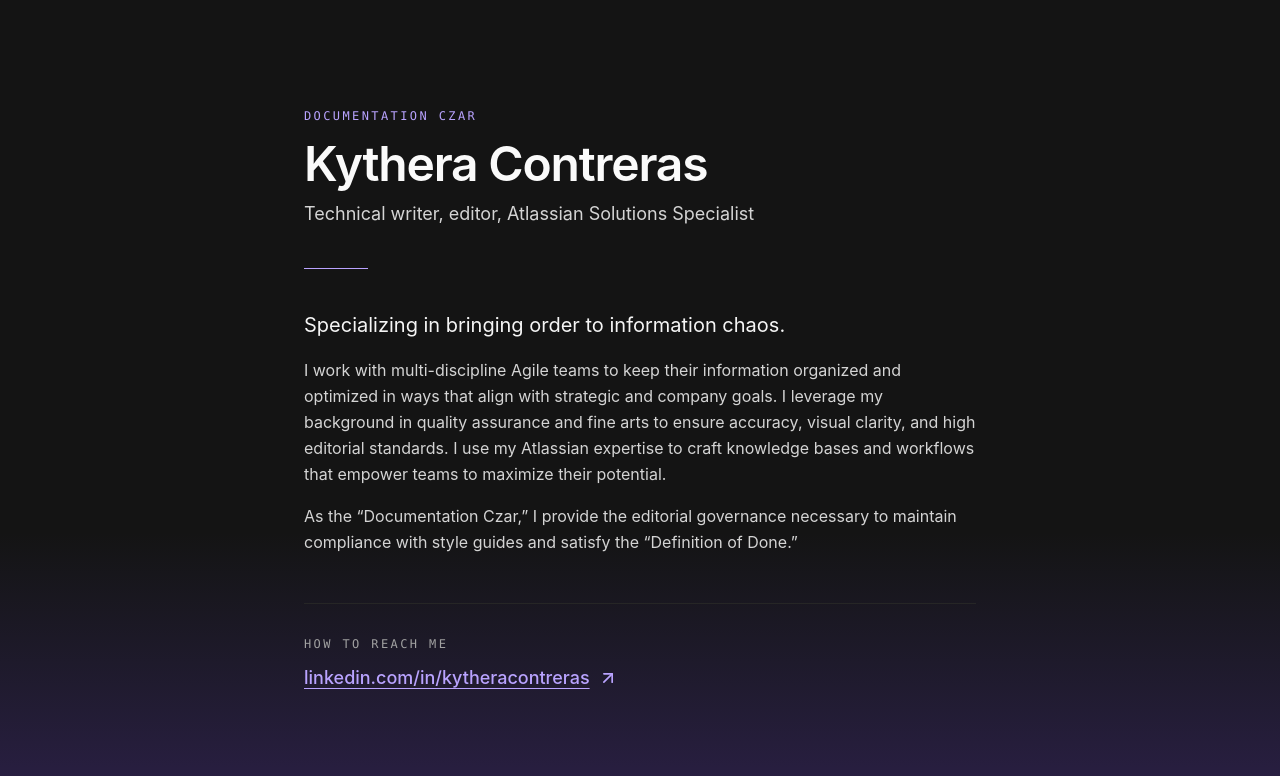
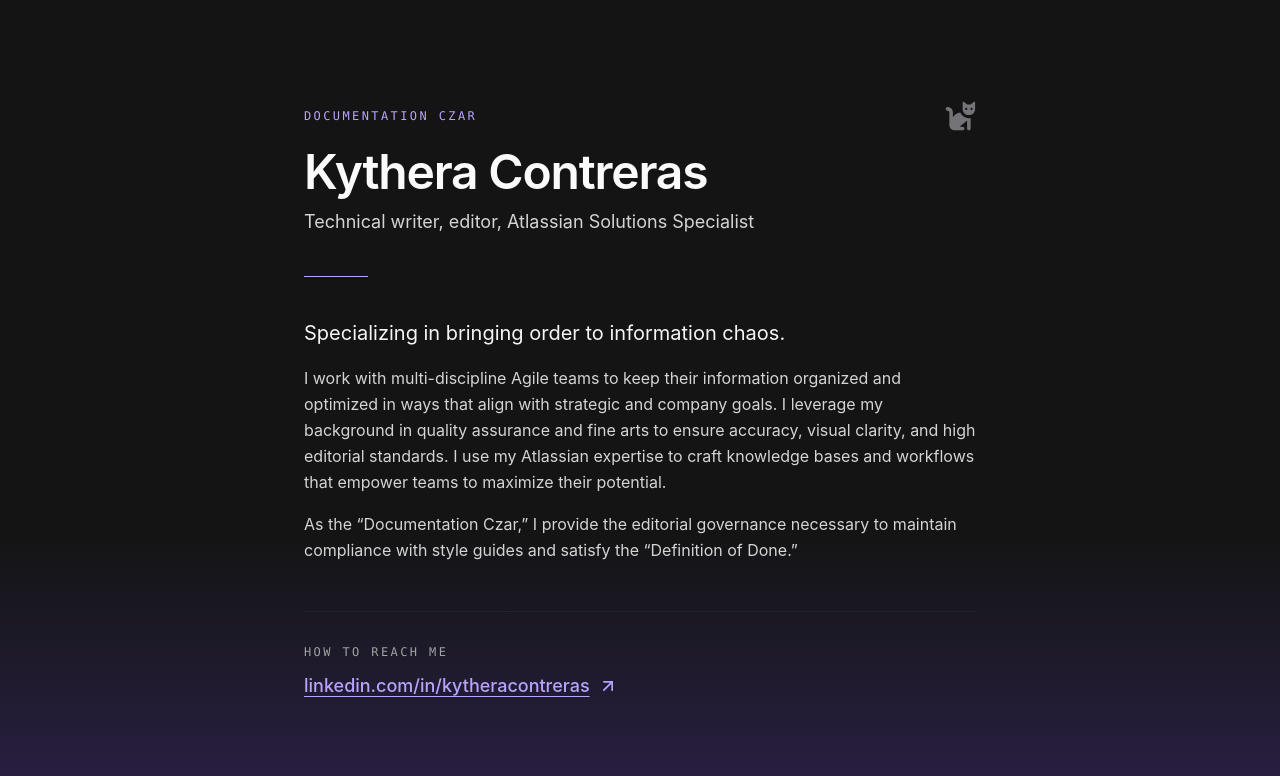
Before and after one commit to KytheraOA/vercel-project, a Next.js app: page / in a window 1280 px wide. Shown: the top 776 px of the page. Built offline with nearby package versions, Linux system fonts and the light colour scheme.

Commit message:
Add Font Awesome cat icon accent to calling card

```diff
--- a/components/calling-card.tsx
+++ b/components/calling-card.tsx
@@ -1,17 +1,37 @@
+import { faCat } from '@fortawesome/free-solid-svg-icons'
 import { ArrowUpRight } from 'lucide-react'
 
 const ACCENT = '#B9A3FF'
+const CAT_COLOR = 'rgb(116, 115, 118)'
+
+function CatIcon() {
+  const [width, height, , , path] = faCat.icon
+  return (
+    <svg
+      viewBox={`0 0 ${width} ${height}`}
+      className="size-8 shrink-0"
+      fill={CAT_COLOR}
+      aria-hidden="true"
+      focusable="false"
+    >
+      <path d={Array.isArray(path) ? path.join(' ') : path} />
+    </svg>
+  )
+}
 
 export function CallingCard() {
   return (
     <article className="w-full max-w-2xl">
       <header>
+        <div className="flex items-center justify-between gap-4">
           <p
             className="font-mono text-xs uppercase tracking-[0.2em]"
             style={{ color: ACCENT }}
           >
             Documentation Czar
           </p>
+          <CatIcon />
+        </div>
         <h1 className="mt-4 text-balance text-4xl font-semibold tracking-tight text-neutral-50 sm:text-5xl">
           Kythera Contreras
         </h1>
--- a/package.json
+++ b/package.json
@@ -10,6 +10,7 @@
   },
   "dependencies": {
     "@base-ui/react": "^1.5.0",
+    "@fortawesome/free-solid-svg-icons": "^7.3.1",
     "@vercel/analytics": "1.6.1",
     "class-variance-authority": "^0.7.1",
     "clsx": "^2.1.1",
```
Also changed, not shown: 1 other file (tests, documents, lock files or other folders). Lines whose indentation alone changed are shown as unchanged.
